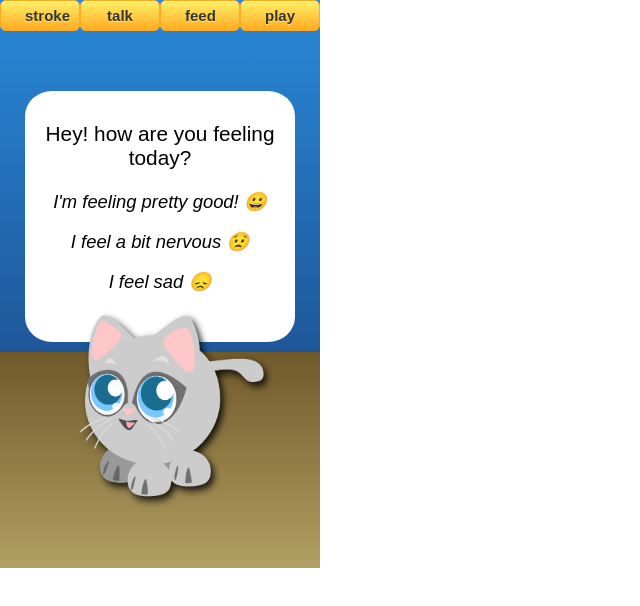
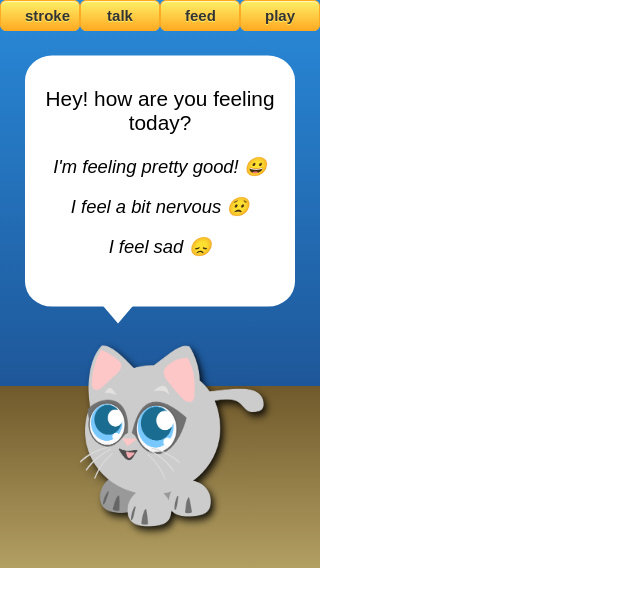
Before and after one commit to CYPIAPT-LNDSE/friendly-friends, a React (Create React App) app: page / in a window 1280 px wide. Both pictures are taken after a click on the button "talk". Shown: the top 606 px of the page, without its empty margins (0-640 px from the left). Built offline with nearby package versions, Linux system fonts and the light colour scheme.

Commit message:
reposition message and cat

```diff
--- a/src/actions/index.js
+++ b/src/actions/index.js
@@ -10,11 +10,11 @@ function setAction(newState, value) {
   };
 }
 
-function initiateConversation() {
+function initiateConversation(value) {
   return {
     type: INITIATE_CONVERSATION,
     status: "message",
-    value: 1
+    value: value
   };
 }
 
--- a/src/components/App.js
+++ b/src/components/App.js
@@ -8,13 +8,13 @@ import '../styles/App.css';
 
 class App extends Component {
   render() {
-    const { message, callToAction, updateMessage } = this.props;
+    const { message, callToAction, updateMessage, initiateConversation } = this.props;
     return (
       <div className='container'>
         {callToAction && <CallToAction {...callToAction} updateMessage={updateMessage}/>}
         <Menu />
         {message && <Message message={message} updateMessage={updateMessage}/>}
-        <Cat />
+        <Cat initiateConversation={initiateConversation} />
       </div>
     );
   }
--- a/src/components/Cat.js
+++ b/src/components/Cat.js
@@ -1,8 +1,8 @@
 import React from 'react';
 
-const Cat = () => {
+const Cat = ({ initiateConversation }) => {
   return (
-    <img alt="friendly cat" className="cat" src="./cat.png" />
+    <img onClick={() => initiateConversation(12)} alt="friendly cat" className="cat" src="./cat.png" />
   );
 }
 
--- a/src/components/Message.js
+++ b/src/components/Message.js
@@ -5,6 +5,7 @@ class Message extends React.Component {
   render() {
     const { message, updateMessage } = this.props;
     return (
+      <div className="message-container">
       <div className="message">
         <p className="question">{message.text}</p>
         {message.responses.map((response, key) =>
@@ -13,6 +14,7 @@ class Message extends React.Component {
                           key={ key } />
         )}
       </div>
+      </div>
     );
   }
 }
--- a/src/containers/App.js
+++ b/src/containers/App.js
@@ -24,6 +24,9 @@ const mapDispatchToProps = (dispatch) => {
   return {
     updateMessage: ({ action, value }) => {
       dispatch(actions.setAction(action, value));
+    },
+    initiateConversation: (value) => {
+      dispatch(actions.initiateConversation(value));
     }
   }
 }
--- a/src/containers/MenuContainer.js
+++ b/src/containers/MenuContainer.js
@@ -11,7 +11,7 @@ const mapDispatchToProps = (dispatch) => {
     handleEvent: (label) => {
       switch(label) {
         case 'talk':
-          dispatch(actions.initiateConversation());
+          dispatch(actions.initiateConversation(1));
           break;
         default:
           return;
--- a/src/resources/messages.json
+++ b/src/resources/messages.json
@@ -73,5 +73,11 @@
       { "text": "That sounds fun!", "action": "message", "value": "6" },
       { "text": "I don't really want to", "action": "message", "value": "8" }
     ]
+  },
+  "12": {
+    "text": "Meeowww",
+    "responses": [
+      { "text": "awww", "action": "idle", "value": null }
+    ]
   }
 }
--- a/src/styles/index.css
+++ b/src/styles/index.css
@@ -12,16 +12,16 @@ body {
   position: relative;
   /* Permalink - use to edit and share this gradient: http://colorzilla.com/gradient-editor/#2989d8+0,1e5799+62,207cca+62,c1a666+62,70592b+62,b29f62+100 */
   background: #2989d8; /* Old browsers */
-  background: -moz-linear-gradient(top,  #2989d8 0%, #1e5799 62%, #207cca 62%, #c1a666 62%, #70592b 62%, #b29f62 100%); /* FF3.6-15 */
-  background: -webkit-linear-gradient(top,  #2989d8 0%,#1e5799 62%,#207cca 62%,#c1a666 62%,#70592b 62%,#b29f62 100%); /* Chrome10-25,Safari5.1-6 */
-  background: linear-gradient(to bottom,  #2989d8 0%,#1e5799 62%,#207cca 62%,#c1a666 62%,#70592b 62%,#b29f62 100%); /* W3C, IE10+, FF16+, Chrome26+, Opera12+, Safari7+ */
+  background: -moz-linear-gradient(top,  #2989d8 0%, #1e5799 68%, #207cca 68%, #c1a666 68%, #70592b 68%, #b29f62 100%); /* FF3.6-15 */
+  background: -webkit-linear-gradient(top,  #2989d8 0%,#1e5799 68%,#207cca 68%,#c1a666 68%,#70592b 68%,#b29f62 100%); /* Chrome10-25,Safari5.1-6 */
+  background: linear-gradient(to bottom,  #2989d8 0%,#1e5799 68%,#207cca 68%,#c1a666 68%,#70592b 68%,#b29f62 100%); /* W3C, IE10+, FF16+, Chrome26+, Opera12+, Safari7+ */
   filter: progid:DXImageTransform.Microsoft.gradient( startColorstr='#2989d8', endColorstr='#b29f62',GradientType=0 ); /* IE6-9 */
   text-align: center;
 }
 
 .cat {
   position: fixed;
-  top: 310px;
+  top: 340px;
   left: 75px;
   width: 200px;
   height: 200px;
@@ -46,7 +46,7 @@ body {
     transform: translate3d(2px, 0, 0);
   }
 
-  30%, 50%, 70% {
+  30%, 50%, 68% {
     transform: translate3d(-4px, 0, 0);
   }
 
@@ -83,13 +83,22 @@ body {
   top: 1px;
 }
 
+.message-container {
+  box-sizing: border-box;
+  width: 320px;
+  height: 300px;
+  position: fixed;
+}
+
 .message {
   display: inline-block;
   border-radius: 10%;
   background-color: white;
   padding: 10px;
-  margin: 60px auto;
   width: 250px;
+  position: relative;
+  top: 50%;
+  transform: translateY(-50%);
 }
 
 .message .question {
```
